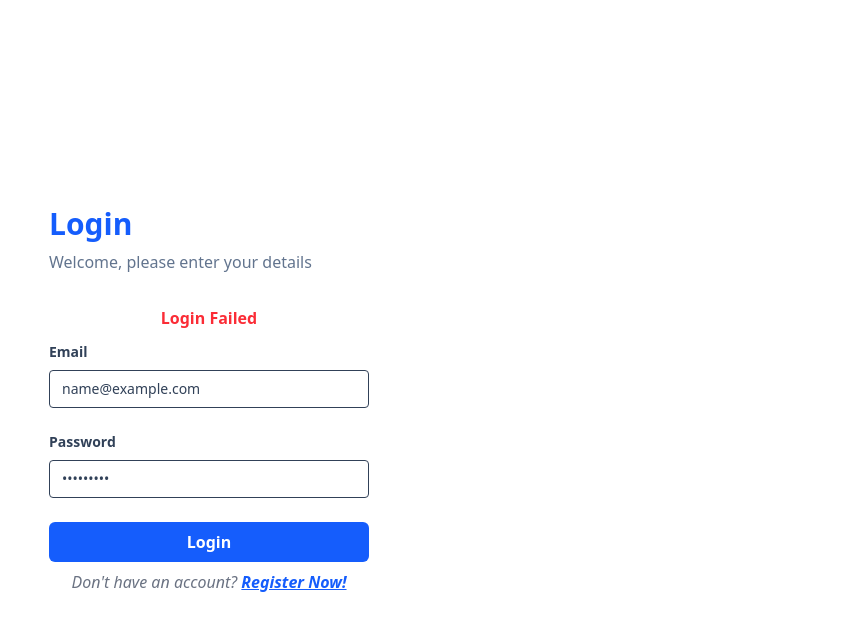
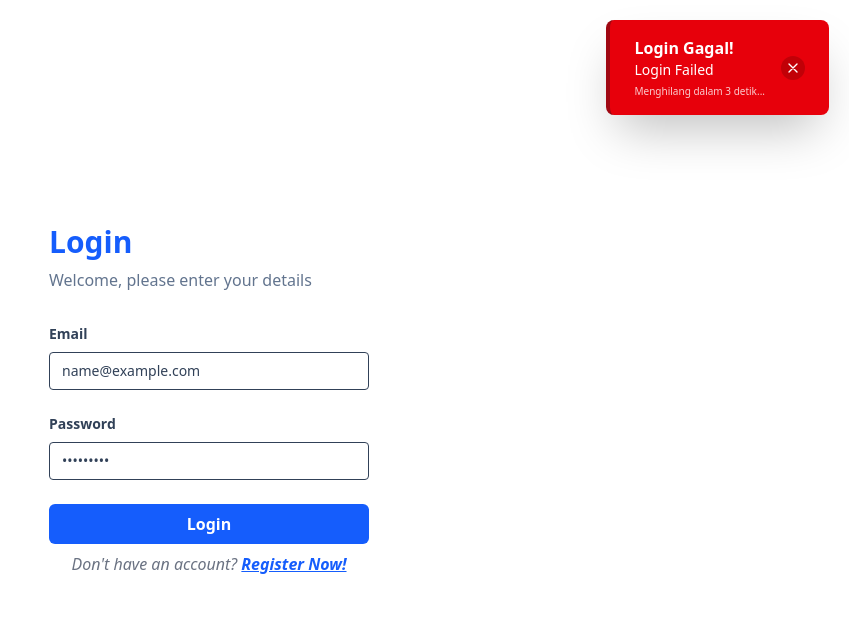
Before and after one commit to Dapaaaaaa/Belajar-React, a React (Vite) app: page /login in a window 1280 px wide. Both pictures are taken after typing "name@example.com", "Sample123" into the empty fields and a click on the button "Login". Shown: the top 630 px of the page, without its empty margins (431-1280 px from the left). Built offline with nearby package versions, Linux system fonts and the light colour scheme; no server answers.

Commit message:
feat(profile): New pages

```diff
--- a/src/components/fragments/FormLogin.jsx
+++ b/src/components/fragments/FormLogin.jsx
@@ -4,13 +4,12 @@ import InputForm from "../elements/input";
 import { useEffect, useRef, useState } from "react";
 
 const FormLogin = () => {
-  // State untuk menyimpan pesan error jika login gagal
   const [loginFailed, setLoginFailed] = useState("");
+  const [showToast, setShowToast] = useState(false);
+  const [countdown, setCountdown] = useState(5);
 
   const handleLogin = (e) => {
     e.preventDefault();
-    setLoginFailed(""); // Reset pesan error setiap kali tombol diklik
-
     const data = {
       email: e.target.email.value,
       password: e.target.password.value,
@@ -18,52 +17,67 @@ const FormLogin = () => {
 
     login(data, (status, response) => {
       if (status) {
-        // Jika Berhasil: Simpan token dan pindah halaman
         localStorage.setItem("token", response);
-        window.location.href = "/products";
+        localStorage.setItem("email", data.email);
+        localStorage.setItem("password", data.password);
+        // window.location.href = "/products";
       } else {
-        // Jika Gagal: Simpan pesan error (misal: "Unauthorized") ke state
-        setLoginFailed(response);
+        setLoginFailed(response === "Unauthorized" ? "Email atau Password Salah!" : response);
+        setShowToast(true);
+        setCountdown(5); // Reset countdown ke 5 setiap kali error baru muncul
       }
     });
   };
 
+  // Logic untuk Countdown dan Auto-hide
+  useEffect(() => {
+    let timer;
+    if (showToast && countdown > 0) {
+      timer = setInterval(() => {
+        setCountdown((prev) => prev - 1);
+      }, 1000);
+    } else if (countdown === 0) {
+      setShowToast(false);
+    }
+    return () => clearInterval(timer);
+  }, [showToast, countdown]);
+
   const emailRef = useRef(null);
-
-  useEffect(() => {
-    emailRef.current.focus();
-  }, []);
+  useEffect(() => { emailRef.current.focus(); }, []);
 
   return (
-    <form onSubmit={handleLogin}>
-      {/* Menampilkan pesan error jika login gagal */}
-      {loginFailed && (
-        <p className="text-red-500 font-bold text-center mb-3">
-          {loginFailed === "Unauthorized"
-            ? "Email atau Password Salah!"
-            : loginFailed}
-        </p>
+    <div className="relative">
+      {/* Toast Notification */}
+      {showToast && (
+        <div className="fixed top-5 right-5 z-50 animate-bounce-in">
+          <div className="bg-red-600 text-white px-6 py-4 rounded-lg shadow-2xl flex items-center gap-4 border-l-4 border-red-800">
+            <div className="flex flex-col">
+              <span className="font-bold">Login Gagal!</span>
+              <p className="text-sm">{loginFailed}</p>
+              <span className="text-[10px] mt-1 opacity-80">Menghilang dalam {countdown} detik...</span>
+            </div>
+
+            {/* Tombol Close */}
+            <button
+              onClick={() => setShowToast(false)}
+              className="ml-auto bg-red-700 hover:bg-red-800 rounded-full p-1 transition-colors"
+            >
+              <svg xmlns="http://www.w3.org/2000/svg" className="h-4 w-4" fill="none" viewBox="0 0 24 24" stroke="currentColor">
+                <path strokeLinecap="round" strokeLinejoin="round" strokeWidth={2} d="M6 18L18 6M6 6l12 12" />
+              </svg>
+            </button>
+          </div>
+        </div>
       )}
 
-      <InputForm
-        label="Email"
-        type="email"
-        placeholder="example@gmail.com"
-        name="email"
-        ref={emailRef}
-      />
-
-      <InputForm
-        label="Password"
-        type="password"
-        placeholder="*******"
-        name="password"
-      />
-
-      <Button variant="bg-blue-600 hover:bg-blue-900 w-full" type="submit">
-        Login
-      </Button>
-    </form>
+      <form onSubmit={handleLogin}>
+        <InputForm label="Email" type="email" placeholder="example@gmail.com" name="email" ref={emailRef} />
+        <InputForm label="Password" type="password" placeholder="*******" name="password" />
+        <Button variant="bg-blue-600 hover:bg-blue-900 w-full" type="submit">
+          Login
+        </Button>
+      </form>
+    </div>
   );
 };
 
```
Also changed, not shown: src/pages/profile.jsx (added).
